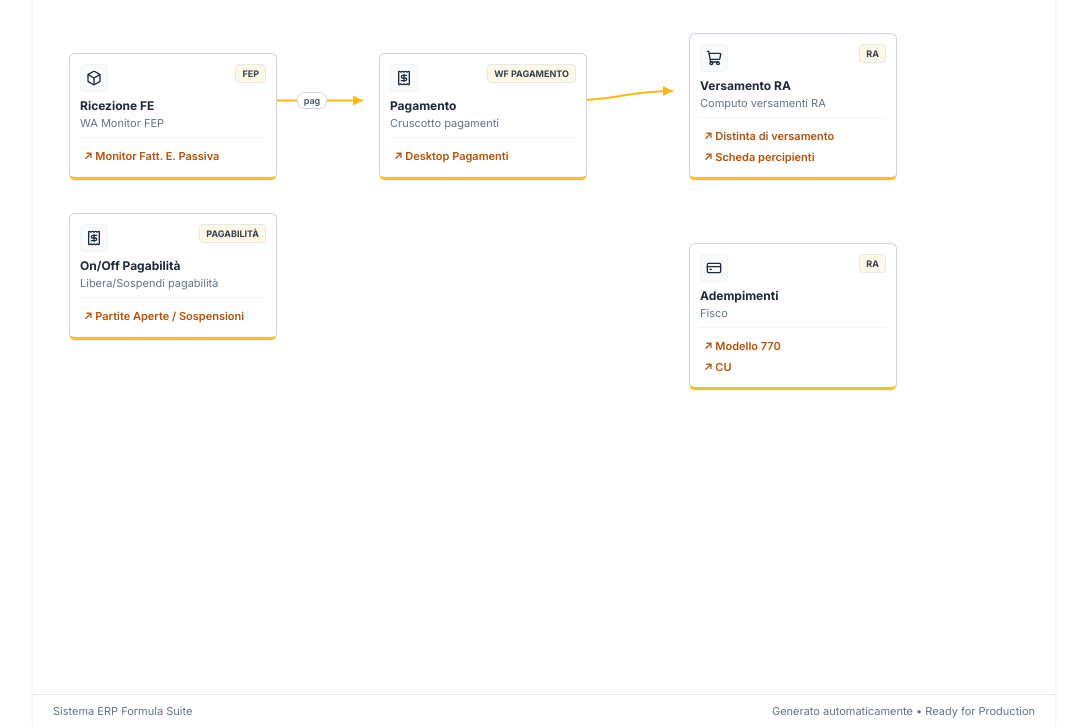
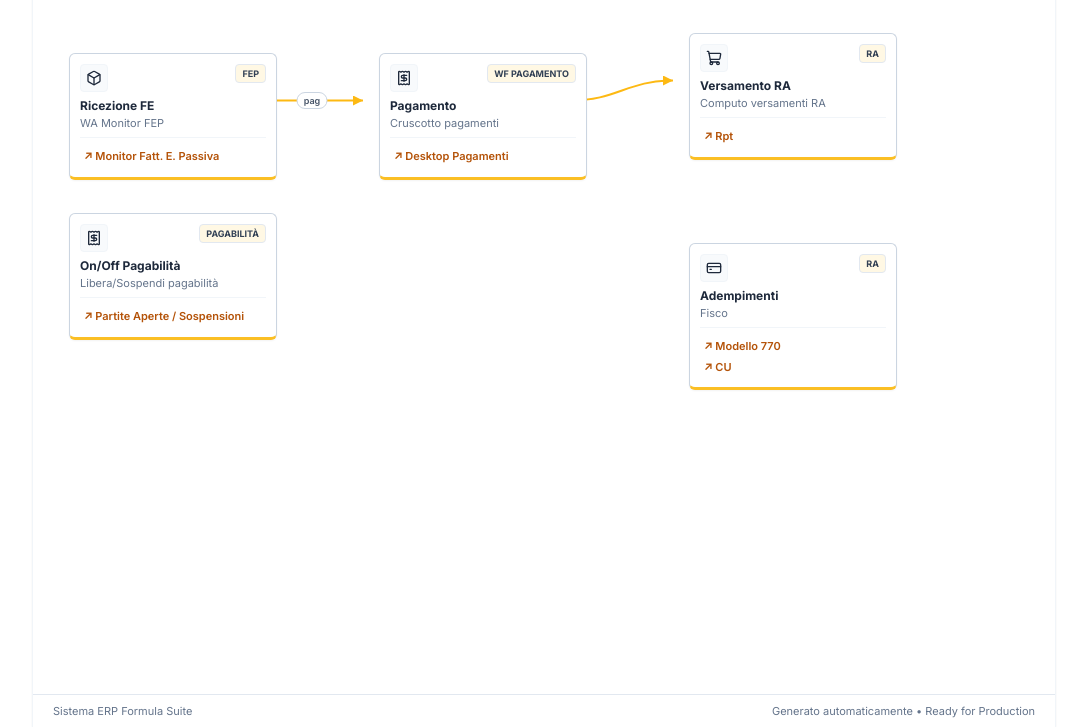
Before and after one commit to mauriziomelandriformulait-svg/Gestione_RA, a plain HTML site: page index.html in a window 1280 px wide. Shown: the part 73-800 px from the top of the page, without its empty margins (96-1183 px from the left). Drawn offline with nearby package versions, Linux system fonts and the light colour scheme.

Commit message:
Update URL for ReportisticaRA and modify links

```diff
--- a/index.html
+++ b/index.html
@@ -127,16 +127,12 @@
             "icon": "shopping-cart",
             "badge": "RA",
             "badgeColor": "#fdb913",
-            "url": "#",
+            "url": "ReportisticaRA.html",
             "type": "links",
             "links": [
               {
-                "title": "Distinta di versamento",
-                "url": "https://diapdemo.formula.it:8282/due/#/home/workArea/dnow2/C228/1"
-              },
-              {
-                "title": "Scheda percipienti",
-                "url": "https://diapdemo.formula.it:8282/due/#/home/workArea/dnow2/C220/1"
+                "title": "Rpt",
+                "url": "ReportisticaRA.html"
               }
             ]
           },
```
